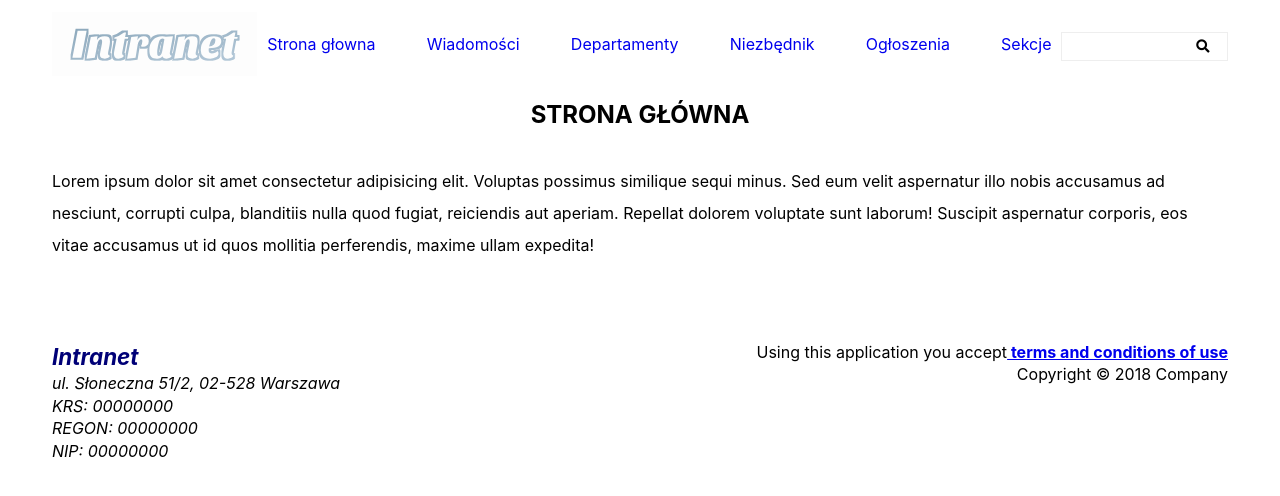
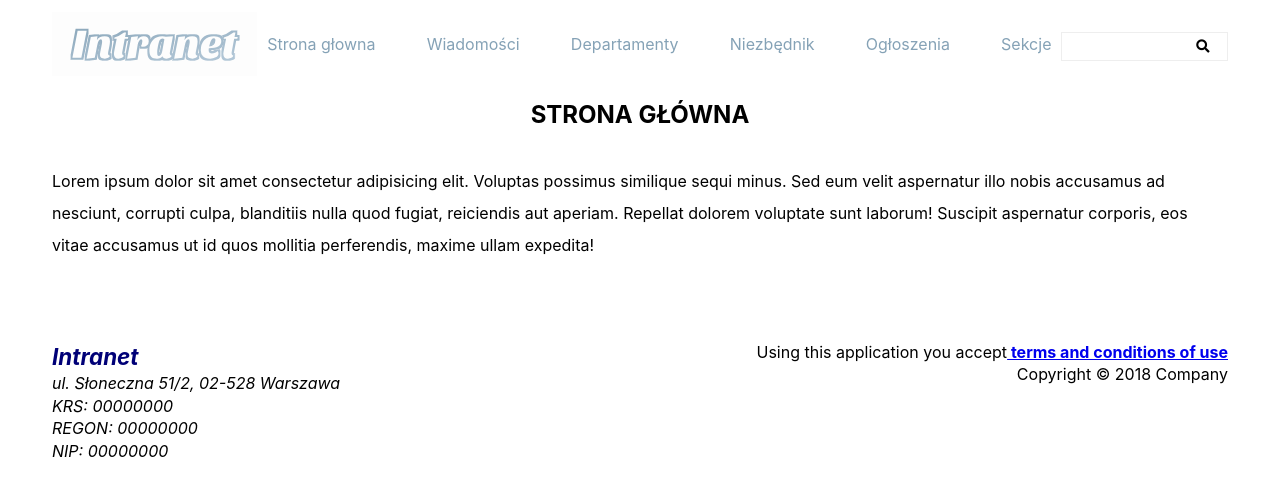
Before and after one commit to MariuszSzlachta/intranet, a React app: page / in a window 1280 px wide. Shown: the top 496 px of the page. Built offline with nearby package versions, Linux system fonts and the light colour scheme.

Commit message:
Add transitions for Header

```diff
--- a/src/Components/Navbar/Navbar.module.scss
+++ b/src/Components/Navbar/Navbar.module.scss
@@ -3,7 +3,7 @@
   justify-content: space-between;
   align-items: center;
   list-style: none;
-  margin: 0;
+  margin: 0 5px;
   padding: 0;
 }
 
--- a/src/Components/Navbar/NavbarItem/NavbarItem.module.scss
+++ b/src/Components/Navbar/NavbarItem/NavbarItem.module.scss
@@ -1,11 +1,12 @@
 .navbarItem {
-  padding: 0 10px;
+  padding: 5px;
   border-bottom: 4px solid transparent;
-  transition: 0.3 ease-in-out;
+  transition: 0.3s ease-in-out;
   &:hover {
     border-bottom: 4px solid #85a2b6;
   }
   &__link {
+    color: #85a2b6;
     text-decoration: none;
   }
 }
```
